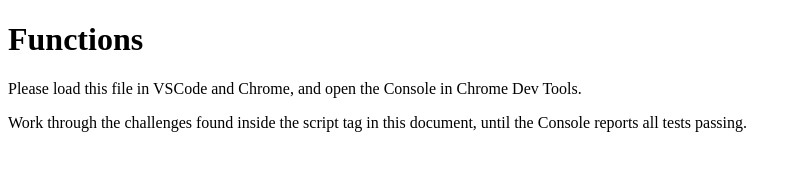
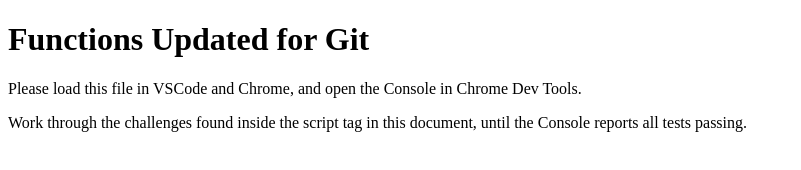
Before and after one commit to robmedina03/Sprint_1module2, a plain HTML site: page W_S1M3_Project-main/index.html in a window 1280 px wide. Shown: the whole page, without its empty margins (0-801 px from the left). Drawn offline with Linux system fonts and the light colour scheme.

Commit message:
project_update

```diff
--- a/W_S1M3_Project-main/index.html
+++ b/W_S1M3_Project-main/index.html
@@ -6,7 +6,7 @@
 </head>
 
 <body>
-  <h1>Functions</h1>
+  <h1>Functions Updated for Git</h1>
   <p>Please load this file in VSCode and Chrome, and open the Console in Chrome Dev Tools.</p>
   <p>Work through the challenges found inside the script tag in this document,
     until the Console reports all tests passing.</p>
```
